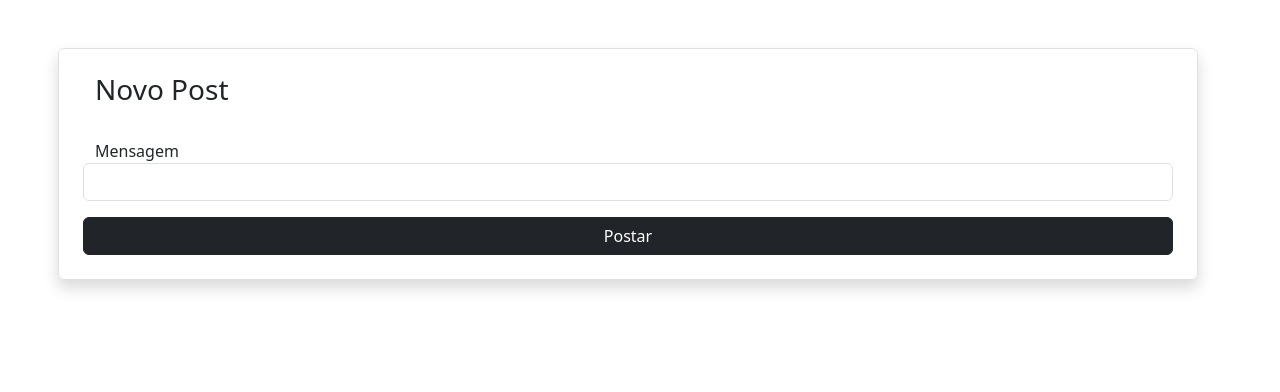
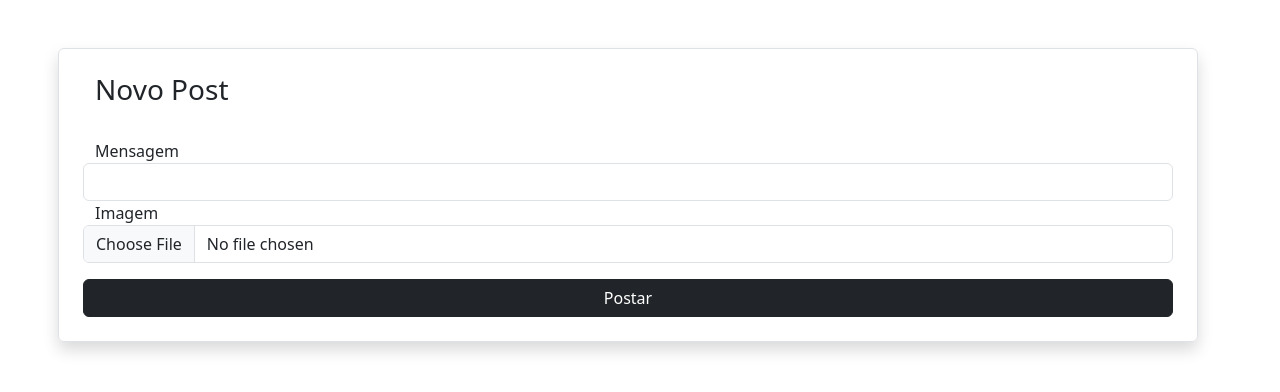
Before and after one commit to Kluiver/Estudo-Flask, a Flask app: page /post/novo/ in a window 1280 px wide. Shown: the top 392 px of the page. Run offline with Flask 3, Linux system fonts and the light colour scheme; the visitor is signed in with stand-in values (Sample User, id 1).

Commit message:
Criada a opção para upload de imagem

```diff
--- a/app/__init__.py
+++ b/app/__init__.py
@@ -24,6 +24,8 @@ app.config['SQLALCHEMY_DATABASE_URI'] = os.getenv('DATABASE_URI') #define qual o
 app.config['SQLALCHEMY_TRACK_MODIFICATIONS'] = False
 #passando o token de segurança
 app.config['SECRET_KEY'] = os.getenv('SECRET_KEY')
+# Configurando pasta pala upload de arquivos do usuário
+app.config['UPLOAD_FILES'] = r'static/data'
 
 # Criando o banco de dados
 db = SQLAlchemy(app)
@@ -33,7 +35,7 @@ migrate = Migrate(app, db)
 # Configurando o login e o bcrypt
 login_manager = LoginManager(app)
 # Essa opção serve para criar páginas que precisam estar logado para acessar
-login_manager.login_view = 'login'
+login_manager.login_view = 'homepage'
 bcrypt = Bcrypt(app)
 
 # PARA CRIAR O BANCO DE DADOS, RODA NO TERMINAL "flask db init"
--- a/app/forms.py
+++ b/app/forms.py
@@ -1,13 +1,17 @@
 #importando o formulário do flask
 from flask_wtf import FlaskForm
 #importando os campos string e de envio do flask wtf
-from wtforms import StringField, SubmitField, PasswordField
+from wtforms import StringField, SubmitField, PasswordField, FileField
 #importando os validadores do wtforms
 from wtforms.validators import DataRequired, Email, EqualTo, ValidationError
 #importando o modelo
 from app.models import Contato, User, Post, Comentario
 #importando o banco de dados
-from app import db, bcrypt
+from app import db, bcrypt, app
+# Importando OS
+import os
+# Módulo responsável por cuidar dos nomes dos arquivos para o banco de dados
+from werkzeug.utils import secure_filename
 
 # Classe de forumulário para usuário
 class UserForm(FlaskForm):
@@ -101,16 +105,31 @@ class ContatoForm(FlaskForm):
 class PostForm(FlaskForm):
     # campo de mensagem para o post
     mensagem = StringField('Mensagem', validators=[DataRequired()])
+    imagem = FileField('Imagem', validators=[DataRequired()])
     # Botão para enviar o post
     btn_submit = SubmitField('Postar', validators=[DataRequired()])
 
     # Função para salvar o post
     def save(self, user_id):
+        # Salvando a imagem no banco de dados
+        imagem = self.imagem.data
+        # Alterando o nome da imagem para um nome seguro
+        nome_seguro = secure_filename(imagem.filename)
         post = Post(
             mensagem = self.mensagem.data,
-            user_id = user_id
+            user_id = user_id,
+            imagem = nome_seguro
         )
 
+        # Salvando a imagem no diretório
+        caminho = os.path.join(
+            os.path.abspath(os.path.dirname(__file__)), # Pegar a pasta que está o projeto
+            app.config['UPLOAD_FILES'], # Definir a pasta que configuramos para upload
+            'post', # Pasta que está os posts
+            nome_seguro
+        )
+
+        imagem.save(caminho)
         # Salvando no banco de dados
         db.session.add(post)
         db.session.commit()
--- a/app/models.py
+++ b/app/models.py
@@ -46,6 +46,8 @@ class Post(db.Model):
     data_criacao = db.Column(db.DateTime, default=datetime.now(timezone.utc))
     # Mensagem do post
     mensagem = db.Column(db.String, nullable= True)
+    # Campo para upload de imagem
+    imagem = db.Column(db.String, nullable= True, default='default.png')
     # Vinculando usuário que fez o post
     user_id = db.Column(db.Integer, db.ForeignKey('user.id'), nullable= True)# Passo o nome da tabela e a coluna que preciso dessa tabela
     # Vinculando o comentário ao post
--- a/app/templates/post.html
+++ b/app/templates/post.html
@@ -15,6 +15,8 @@
         <div class="col-12 border rounded p-4 shadow">
             <h5>Mensagem: </h5>
             {{ obj.mensagem }}
+            <hr>
+            <img src="{{ url_for('static', filename='data/post/{}'.format(obj.imagem))}}" style="max-width: 400px;">
         </div>
 
         <div class="col-12 mt-3">
--- a/app/templates/post_novo.html
+++ b/app/templates/post_novo.html
@@ -7,7 +7,8 @@
         <div class="row mt-4">
 
         <!-- Criando o formulário -->
-            <form action="" method="post" class="row mt-4 p-4 rounded border shadow">
+         <!-- enctype="multipart/form-data" é para aceitar o upload de arquivos -->
+            <form action="" method="post" class="row mt-4 p-4 rounded border shadow" enctype="multipart/form-data">
 
             <div class="row mb-4"><h3>Novo Post</h3></div>
 
@@ -19,6 +20,11 @@
             <!-- Posso adicionar caracteristicas HTML dentro da form -->
             {{ form.mensagem(class='form-control') }}
 
+            <!-- Campo de imagem -->
+            {{ form.imagem.label() }}
+            <!-- Posso adicionar caracteristicas HTML dentro da form -->
+            {{ form.imagem(class='form-control') }}
+
             <!-- Botão -->
             {{ form.btn_submit(class='btn btn-dark col-12 mt-3') }}
             </form>
--- a/app/views.py
+++ b/app/views.py
@@ -6,13 +6,13 @@ from app import app, db
 from flask import render_template, url_for, request, redirect
 
 #importando a classe Contato de model
-from app.models import Contato, Post, User, Comentario
+from app.models import Contato, Post
 
 #importando o formulario
 from app.forms import ContatoForm, UserForm, LoginForm, PostForm, ComentarioForm
 
 # Funçoes para login de usuário
-from flask_login import login_user, logout_user, current_user
+from flask_login import login_user, logout_user, current_user, login_required
 
 #criando a rota para o aplicativo
 #colocando a barra sem nada para ser a página inicial
@@ -61,6 +61,7 @@ def cadastro():
 
 # Rota de logout
 @app.route('/sair/')
+@login_required
 def logout():
     logout_user()
     return redirect(url_for('homepage'))
@@ -69,6 +70,7 @@ def logout():
 #FORMATO DE FORMULÁRIO NÃO RECOMENDADO
 #criando outra rota
 @app.route('/contato_old/', methods=['GET', 'POST'])
+@login_required
 def contato_old():
     #criando o contexto para retornar ao HTML
     context = {}
@@ -105,6 +107,7 @@ def contato_old():
 
 #FORMATO DE FORMULÁRIO RECOMENDADO
 @app.route('/contato/', methods=['GET', 'POST'])
+@login_required
 def contato():
     #definindo o formulário
     form = ContatoForm()
@@ -123,7 +126,11 @@ def contato():
 
 #criando nova view para a lista de contatos
 @app.route('/contato/lista/')
+@login_required
 def contato_lista():
+
+    # Barrando o acesso a uma página de um usuário com base no ID
+    if current_user.id == 1: return redirect(url_for('homepage'))
 
     #verificando se a requisição foi GET
     if request.method == 'GET':
@@ -147,6 +154,7 @@ def contato_lista():
 
 # Criando rota dinâmica
 @app.route('/contato/<int:id>/')
+@login_required
 def contato_detail(id):
 
     # Pegando o dado do contato e salvando em um objeto pelo ID
@@ -156,6 +164,7 @@ def contato_detail(id):
 
 # Rota de criação de post
 @app.route('/post/novo/', methods=['GET', 'POST'])
+@login_required
 def post_novo():
     # Definindo o formulário do post
     form = PostForm()
@@ -170,6 +179,7 @@ def post_novo():
 
 #Rota para detalhes do post dinamico
 @app.route('/post/<int:id>/', methods=['GET', 'POST'])
+@login_required
 def post_detail(id):
     #pegando o dado do post e salvando em um objeto pelo id
     obj = Post.query.get(id)
@@ -186,6 +196,7 @@ def post_detail(id):
 
 # Rota de lista de posts
 @app.route('/post/lista/')
+@login_required
 def post_lista():
     # Pegando todos os posts
     posts = Post.query.all()
```
Also changed, not shown: app/static/data/post/9bd680702e657d438cafd346a0304ded76b4ea3ar1-720-661v2_uhq.jpg (added), app/static/data/post/MAPA_DE_COMO_CRIAR_URLS.png (added), app/static/data/post/default.png (added).
